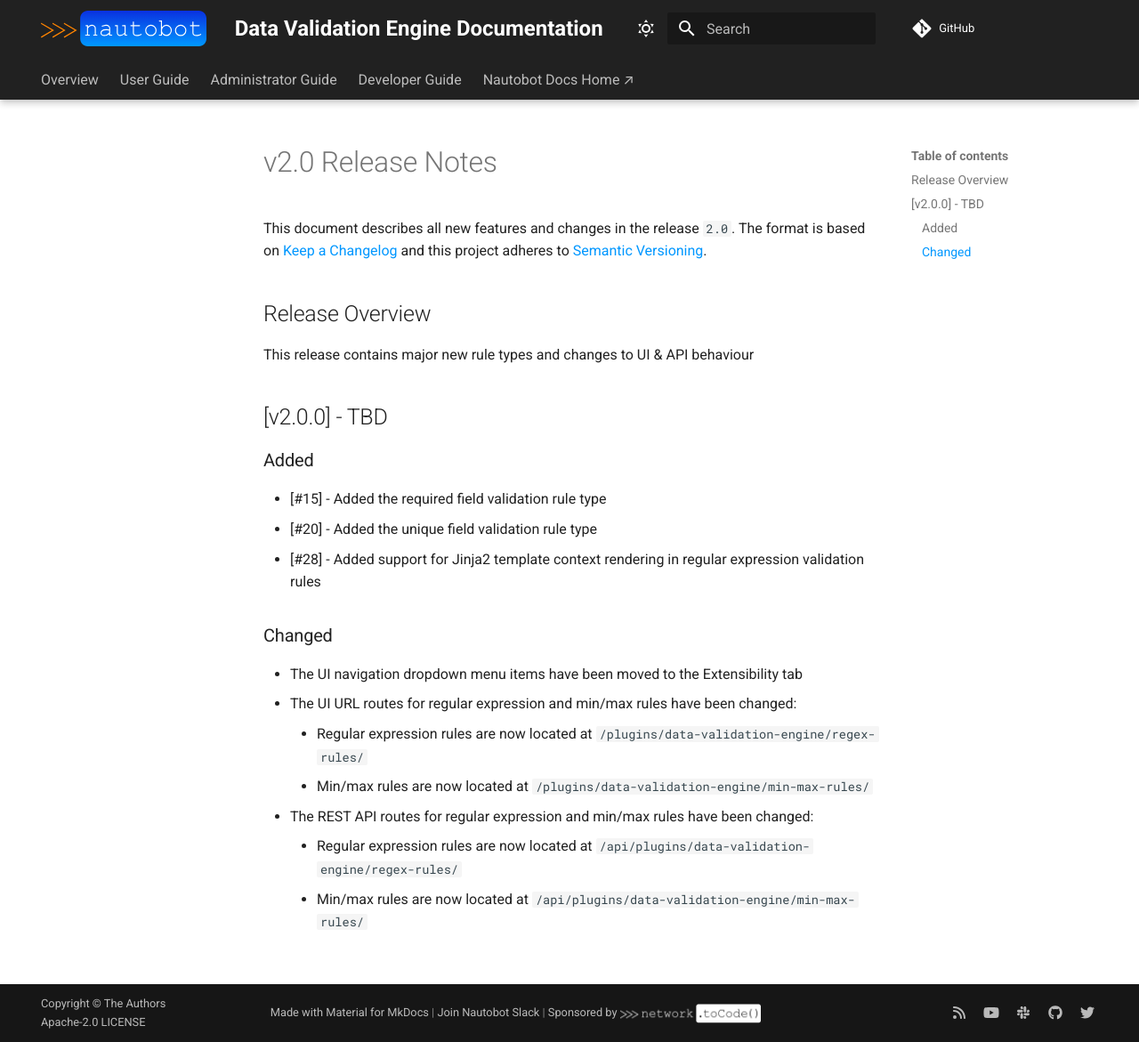
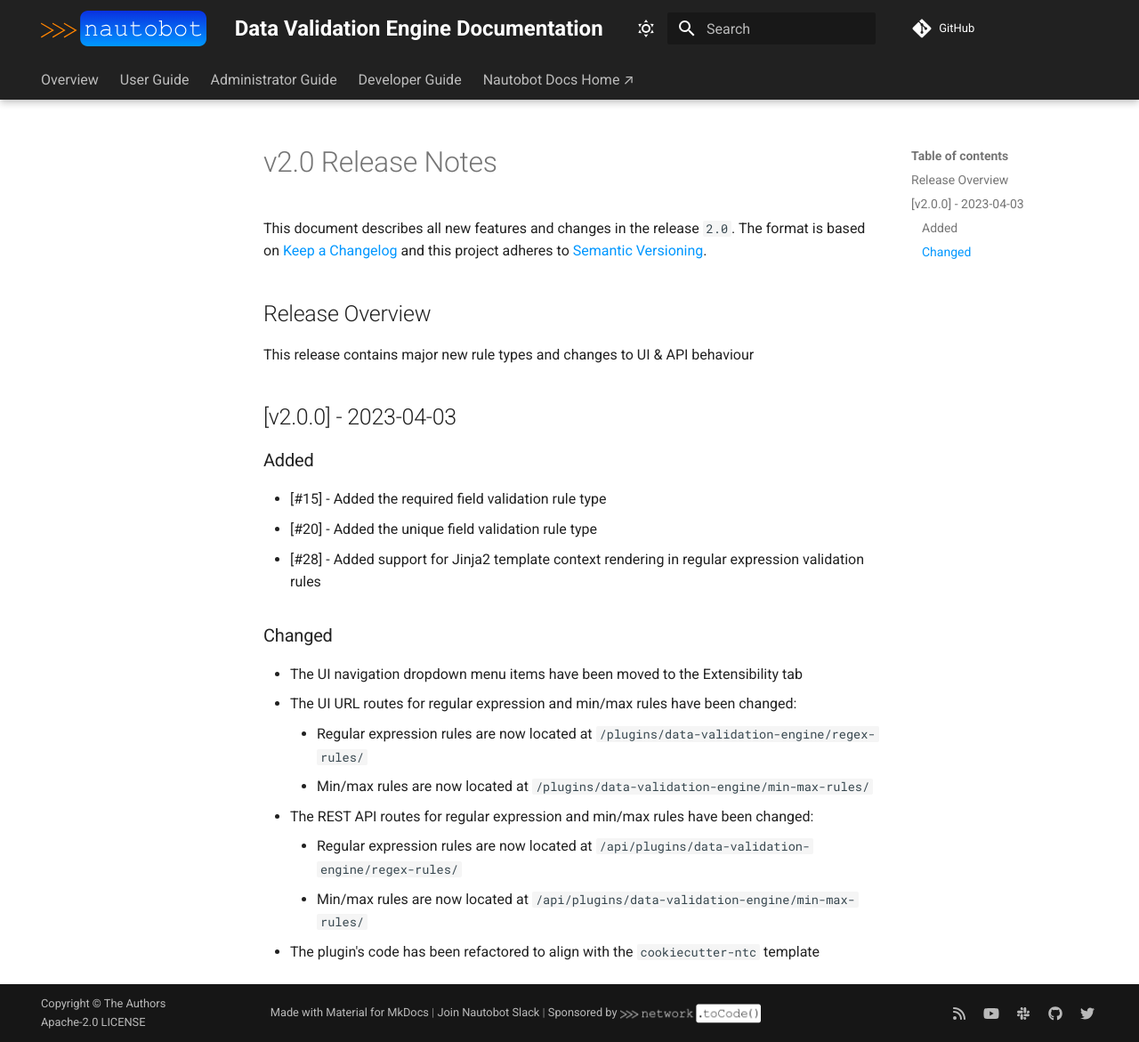
Before and after one commit to nautobot/nautobot-app-data-validation-engine, an MkDocs documentation site: the page built from docs/admin/release_notes/version_2.0.md, in a window 1280 px wide and 1171 px high. Shown: the whole window at 89% size. Built offline with MkDocs 1.6.1 and Material for MkDocs 9.7.7, drawn with Linux system fonts in a browser that asks for light colours; comment, search, counter and statistics services are not loaded.

Commit message:
Update version_2.0.md

```diff
--- a/docs/admin/release_notes/version_2.0.md
+++ b/docs/admin/release_notes/version_2.0.md
@@ -6,7 +6,7 @@
 
 This release contains major new rule types and changes to UI & API behaviour
 
-## [v2.0.0] - TBD
+## [v2.0.0] - 2023-04-03
 
 ### Added
 
@@ -23,3 +23,4 @@
 - The REST API routes for regular expression and min/max rules have been changed:
     - Regular expression rules are now located at `/api/plugins/data-validation-engine/regex-rules/`
     - Min/max rules are now located at `/api/plugins/data-validation-engine/min-max-rules/`
+- The plugin's code has been refactored to align with the `cookiecutter-ntc` template
```
